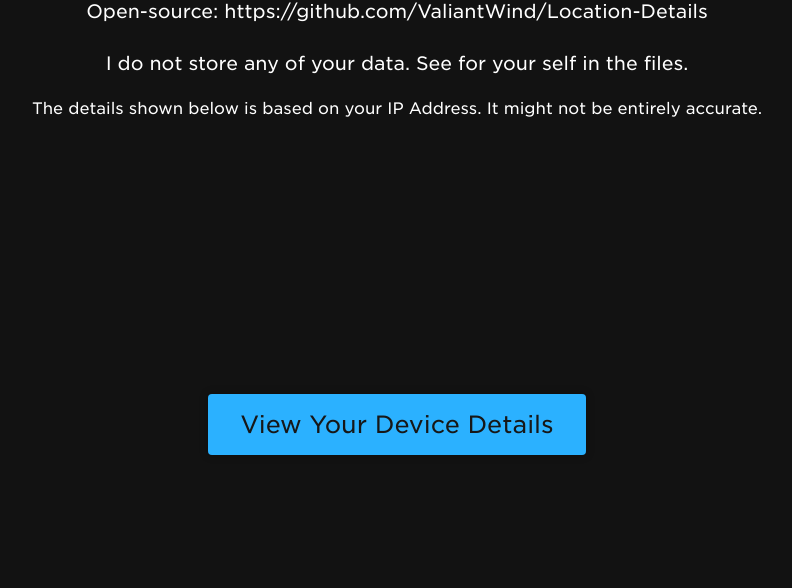
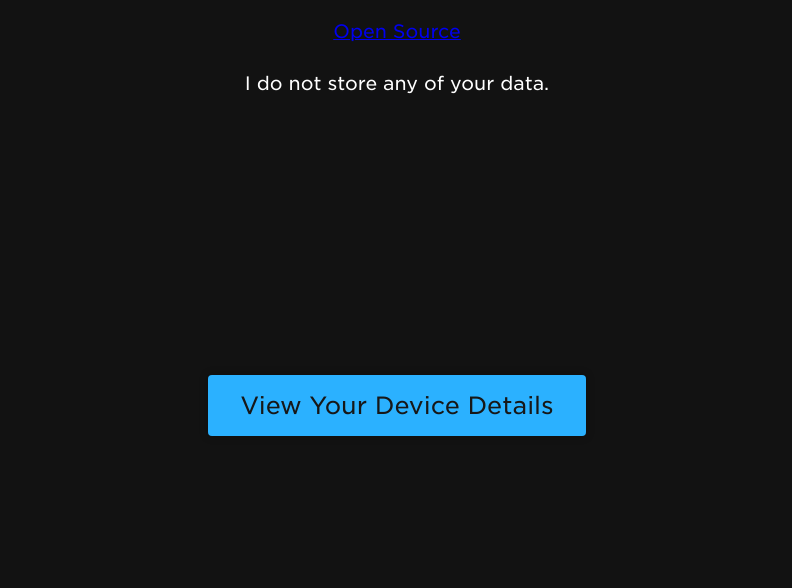
Before and after one commit to ValiantWind/Location-Details, a plain HTML site: page index.html in a window 1280 px wide. Shown: the part 212-800 px from the top of the page, without its empty margins (243-1035 px from the left). Drawn offline with nearby package versions, Linux system fonts and the light colour scheme; no server answers.

Commit message:
improved accessibility

```diff
--- a/index.html
+++ b/index.html
@@ -16,9 +16,8 @@
   <body>
     <div class="main">
       <h1>Your Location Details</h1>
-			<h3 align="center">Open-source: https://github.com/ValiantWind/Location-Details</h3>
-      <h3 align="center">I do not store any of your data. See for your self in the files.</h3>
-			<h4 align="center">The details shown below is based on your IP Address. It might not be entirely accurate.</h4>
+			<h3 align="center"><a href="https://github.com/ValiantWind/Location-Details">Open Source</a></h2>
+      <h3 align="center">I do not store any of your data.</h3>
 
 			<br>
 			<br>
```
